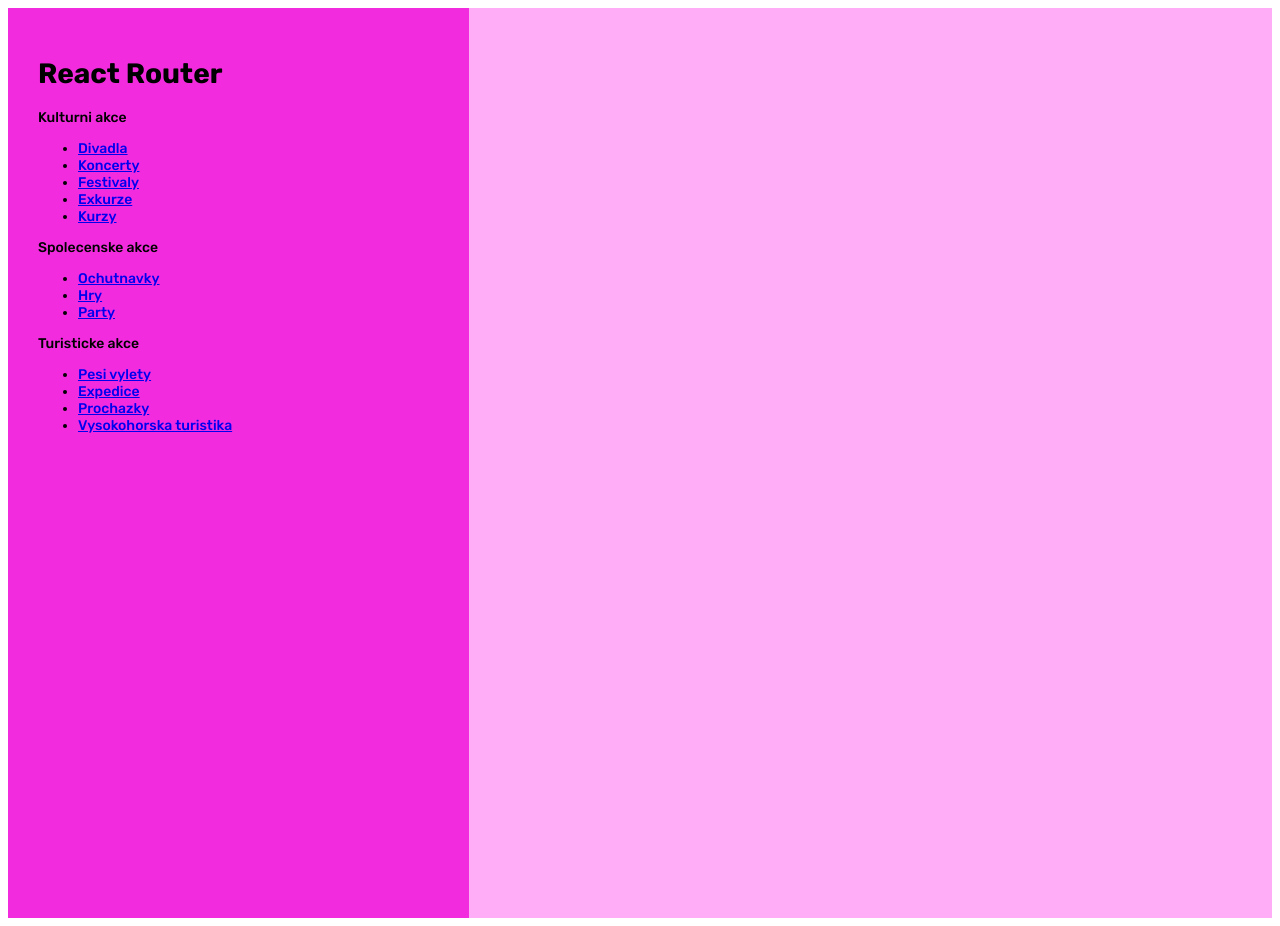
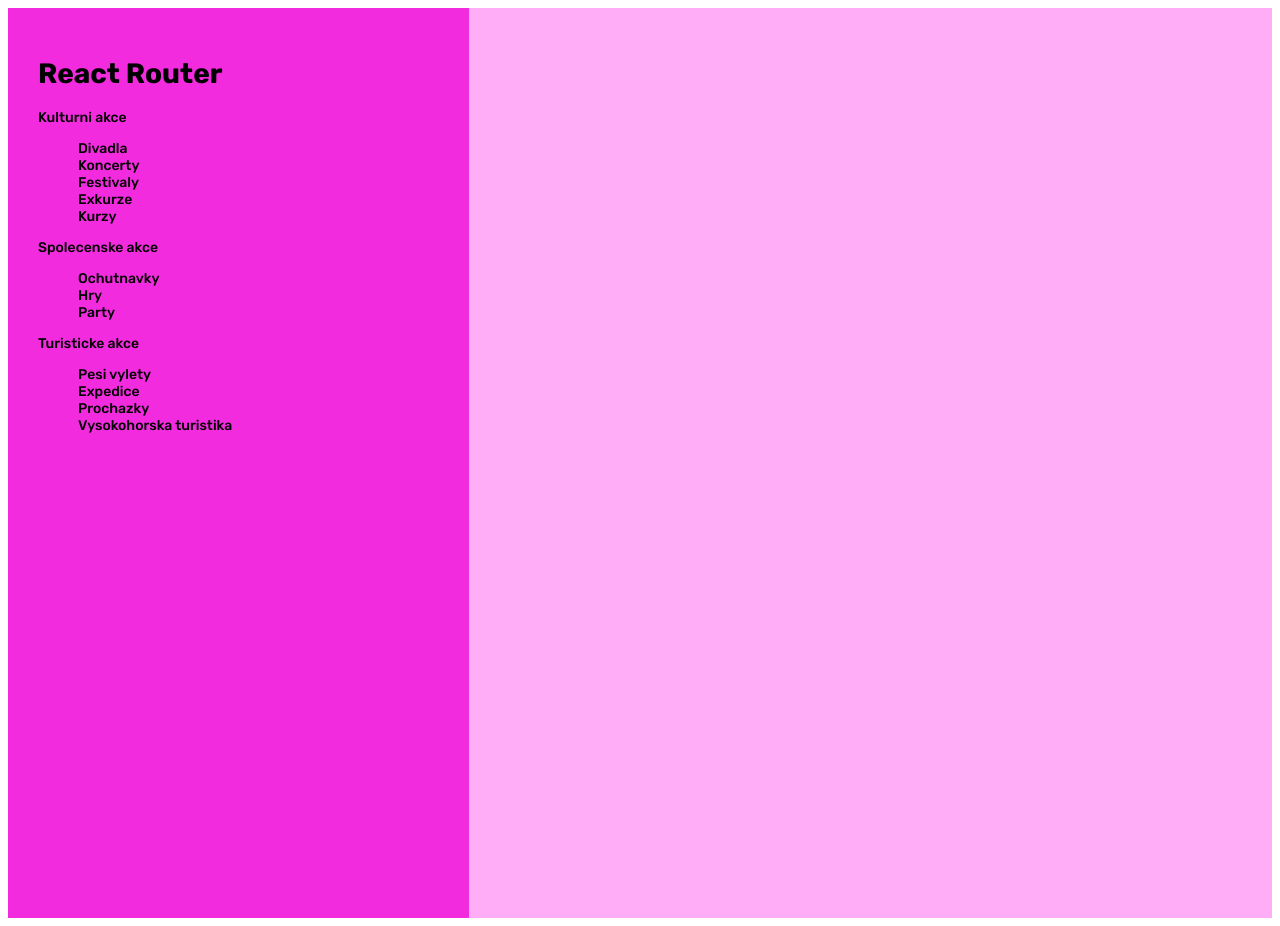
Before and after one commit to Plejrovec/hackathon-junior-2023, a React (Create React App) app: page / in a window 1280 px wide. Built offline with nearby package versions, Linux system fonts and the light colour scheme.

Commit message:
links css

```diff
--- a/src/css/root.css
+++ b/src/css/root.css
@@ -25,3 +25,11 @@
     position: relative;
     width: 66.666666667%;
 }
+ul{list-style: none;}
+ul a:hover{
+    text-decoration: underline;
+}
+ul a{
+    color:black;
+    text-decoration: none;
+}
--- a/src/routes/root.jsx
+++ b/src/routes/root.jsx
@@ -7,20 +7,20 @@
           <h1>React Router</h1>
           <nav>
             <p>Kulturni akce</p>
-            <ul>
-              <li>
+            <ul >
+              <li class="links">
                 <a href={`divadla`}>Divadla</a>
               </li>
-              <li>
+              <li class="links">
                 <a href={`koncerty`}>Koncerty</a>
               </li>
-              <li>
+              <li class="links">
                 <a href={`festivaly`}>Festivaly</a>
               </li>
-              <li>
+              <li class="links">
                 <a href={`exkurze`}>Exkurze</a>
               </li>
-              <li>
+              <li class="links">
                 <a href={`kurzy`}>Kurzy</a>
               </li>
             </ul>
```
